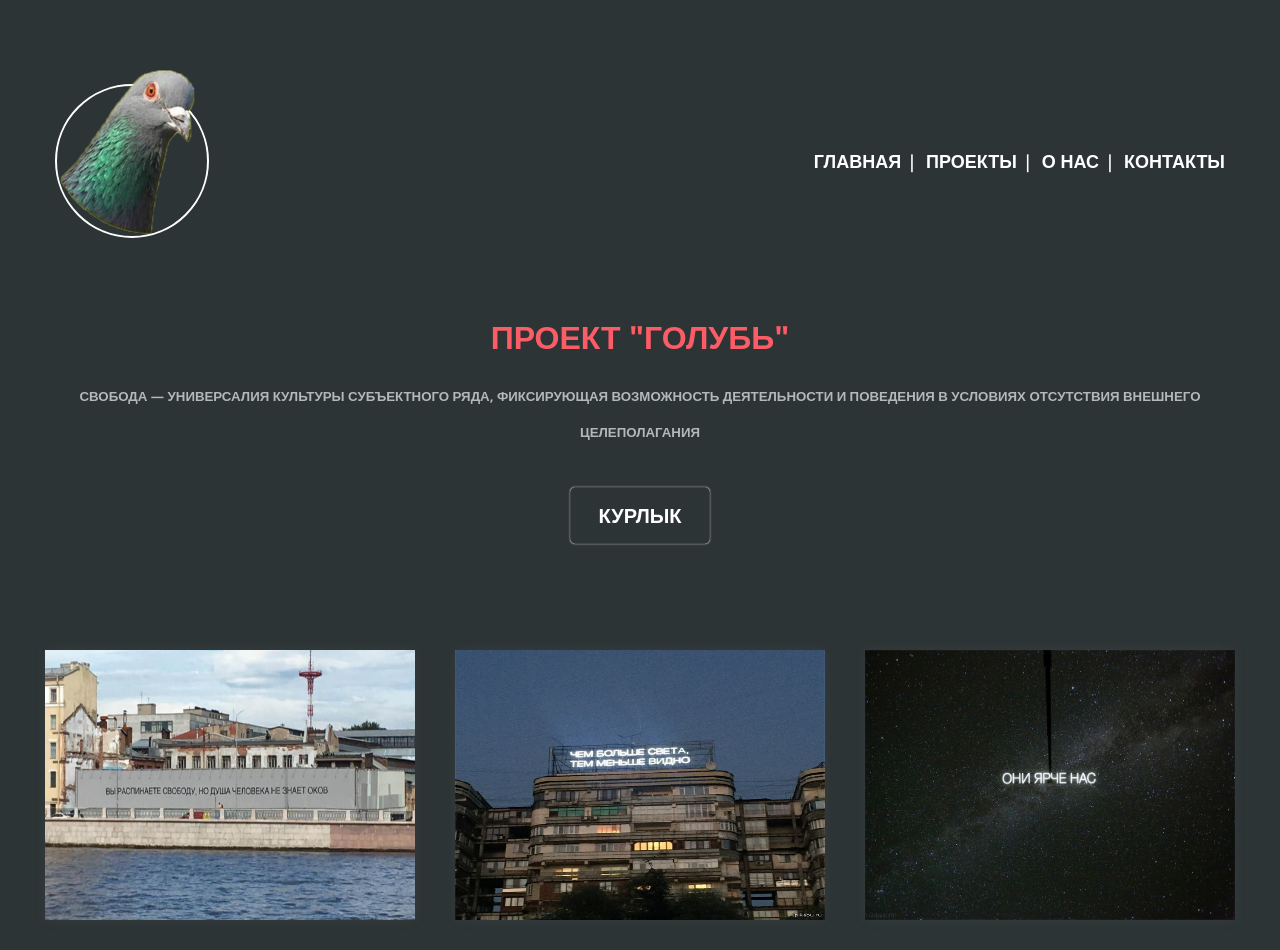
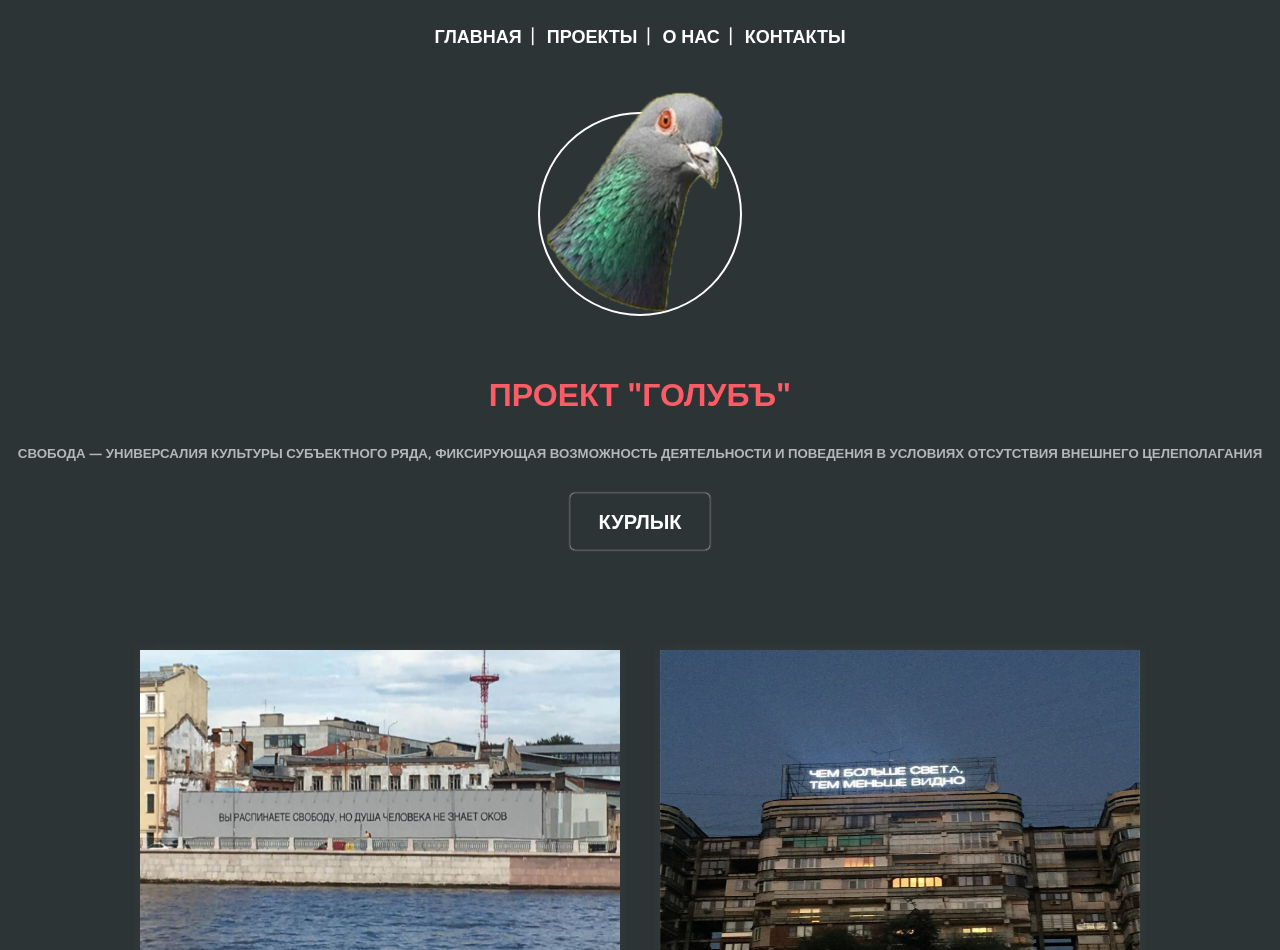
Before and after one commit to ThePavelHellx/golub_project, a plain HTML site: page index.html in a window 1280 px wide. Shown: the top 950 px of the page. Drawn offline with nearby package versions, Linux system fonts and the light colour scheme.

Commit message:
ver 0.0.5

```diff
--- a/css/style.css
+++ b/css/style.css
@@ -5,13 +5,13 @@ body {
 }
 
 .wrapper {
-	max-width: 1170px;
+
 	margin: 0 auto;
 }
 
 header {
 	position: absolute;
-	top: 84px;
+	top: 10px;
 	left: 0;
 	right: 0;
 	z-index: 99;
@@ -19,8 +19,9 @@ header {
 
 .header-wrap {
 	display: flex;
+	flex-direction: column;
 	align-items: center;
-	justify-content: space-between;
+
 }
 
 .banner {
@@ -30,11 +31,12 @@ header {
 }
 
 .logo a {
+	margin: 50px 0 0 0;
 	display: flex;
 	align-items: center;
 	justify-content: center;
-	width: 150px;
-	height: 150px;
+	width: 200px;
+	height: 200px;
 	border: 2px solid #ffffff;
 	border-radius: 50%;
 	color: #ffffff;
@@ -42,7 +44,6 @@ header {
 	font-size: 45px;
 	font-weight: 700;
 	line-height: 45px;
-	text-transform: uppercase;
 }
 
 .menu {
@@ -78,7 +79,7 @@ header {
 	line-height: 20px;
 	color: rgb(255, 255, 255);
 	position: absolute;
-	top: 0px;
+	top: -2px;
 	left: 100%;
 	margin-left: 6px;
 }
@@ -88,7 +89,7 @@ header {
 }
 
 .informer {
-	display: flex;
+
 	margin-top: 60px;
 	text-align: center;
 	font-size: 16px;
@@ -120,8 +121,8 @@ opacity: 0.7;
 }
 
 .content_item {
-	width: 370px;
-	height: 270px;
+	width: 480px;
+	height: 320px;
 	margin: 0 20px;
 	margin-top: 50px;
 	box-shadow: 0 0 10px rgba(99, 110, 114,0.15);
@@ -129,8 +130,8 @@ opacity: 0.7;
 
 
 .content_img {
-	width: 370px;
-	height: 270px;
+	width: 480px;
+	height: 320px;
 }
 
 .button {
@@ -169,3 +170,17 @@ opacity: 0.7;
  font-weight:bold;
  color:#fc5c65;
 }
+
+ul {
+	padding-left: 0px;
+}
+
+#first_menu_item {
+	margin-left: 0px;
+}
+
+a.disabled {
+pointer-events: none; /* делаем элемент неактивным для взаимодействия */
+cursor: default; /*  курсор в виде стрелки */
+color: #888;/* цвет текста серый */
+}
--- a/index.html
+++ b/index.html
@@ -3,7 +3,7 @@
 <head>
   <meta charset="UTF-8">
   <meta name="viewport" content="width=device-width, initial-scale=1.0">
-  <title>ГОЛУБЬ</title>
+  <title>ГОЛУБЪ</title>
   <link rel="stylesheet" href="css/normalize.css">
   <link href="https://fonts.googleapis.com/css?family=Open+Sans:300,300i,400,400i,600,600i,700,700i&display=swap" rel="stylesheet">
   <link rel="stylesheet" type="text/css" href="css/style.css">
@@ -14,10 +14,9 @@
  <header>
     <div class="wrapper">
       <div class="header-wrap">
-        <div class="logo"><a href="#"><img src="img/58ce2f0c32c3315ae567c7b0.png" alt="" width="400px"></a></div>
         <nav class="navigation">
           <ul class="menu">
-            <li class="menu-item">
+            <li class="menu-item" id="first_menu_item">
               <a href="" class="menu__link">Главная</a>
             </li>
             <li class="menu-item">
@@ -31,10 +30,11 @@
             </li>
           </ul>
         </nav>
+        <div class="logo"><a class="disabled" href="#"><img src="img/58ce2f0c32c3315ae567c7b0.png" alt="" width="525px" height="400px"></a></div>
       </div>
         <div class="informer">
           <div class="informer_item">
-            <h1>Проект "ГОЛУБЬ"</h1>
+            <h1>Проект "ГОЛУБЪ"</h1>
             <h5 class="opacity"> Свобода — универсалия культуры субъектного ряда, фиксирующая возможность деятельности и поведения в условиях отсутствия внешнего целеполагания</h5>
           </div>
         </div>
@@ -49,7 +49,7 @@
      <div class="content_item"><span></span><img class="content_img" src="img/1.jpg" alt=""></div>
      <div class="content_item"><span></span><img class="content_img" src="img/2.jpg" alt=""></div>
      <div class="content_item"><span></span><img class="content_img" src="img/3.jpg" alt=""></div>
-     <div class="content_item"><span></span><img class="content_img" src="img/1.jpg" alt=""></div>
+     <div class="content_item"><span></span><img class="content_img" src="img/5.jpg" alt=""></div>
      <div class="content_item"><span></span><img class="content_img" src="img/2.jpg" alt=""></div>
      <div class="content_item"><span></span><img class="content_img" src="img/3.jpg" alt=""></div>
    </div>
```
Also changed, not shown: img/5.jpg (added).
